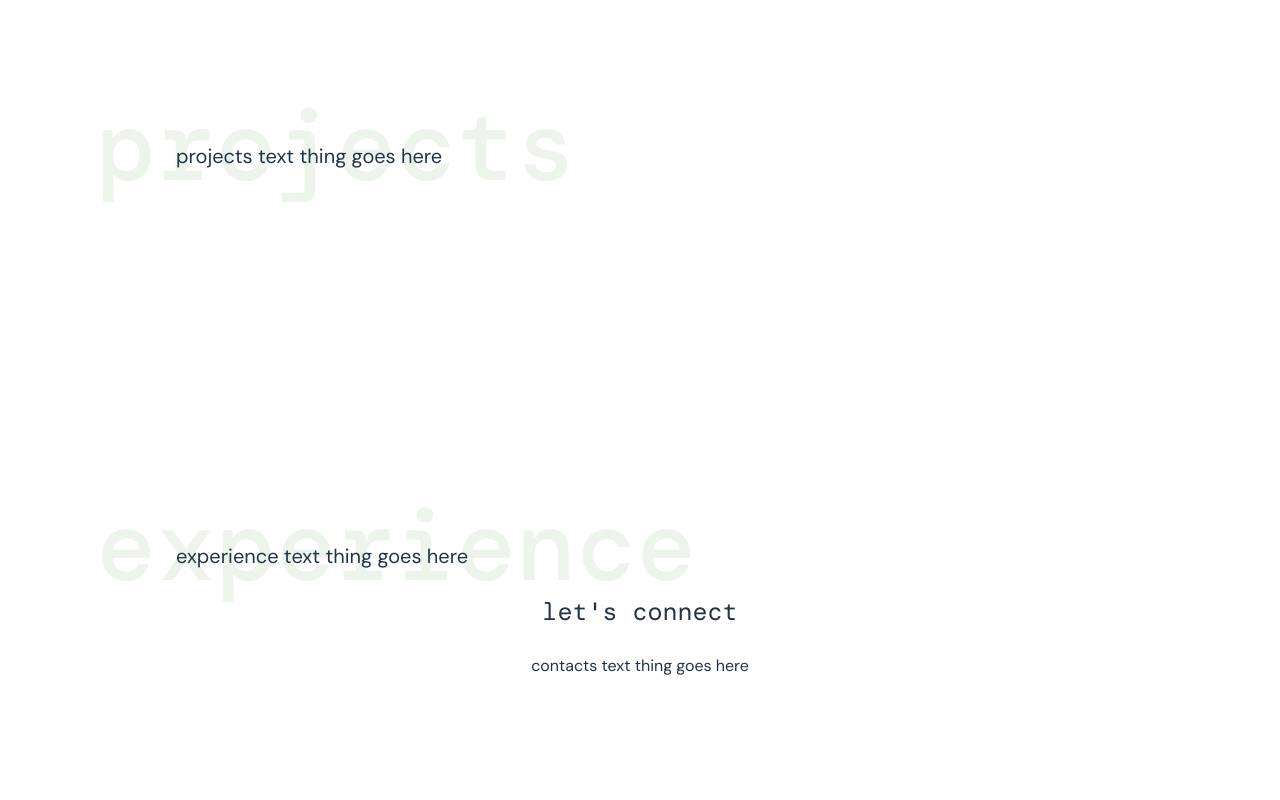
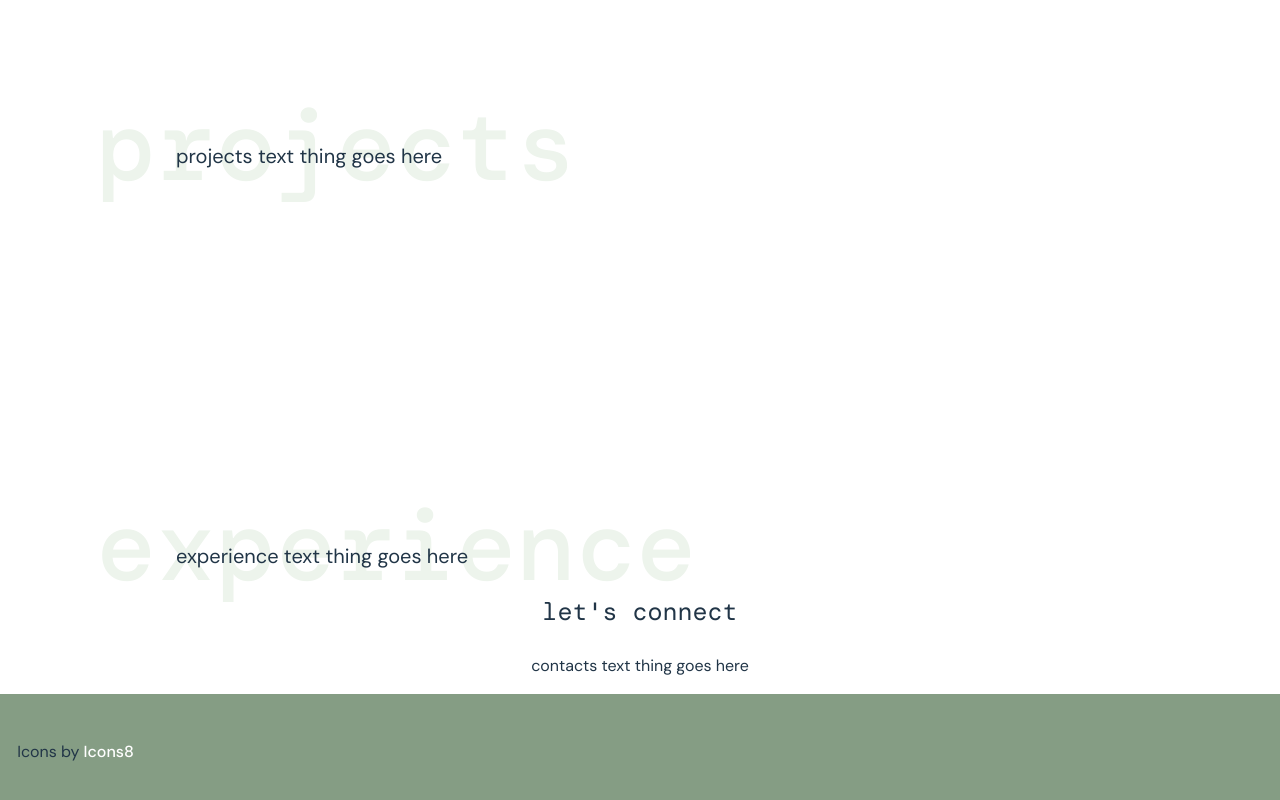
Before and after one commit to laurenp-2/lp_portfolio, a React (Vite) app: page / in a window 1280 px wide. Shown: the part 1424-2224 px from the top of the page. Before the commit the page ends 2175 px from the top, so only its background shows below. Built offline with nearby package versions, Linux system fonts and the light colour scheme; a web font is replaced by a local one.

Commit message:
feat: add footer and icon credits

```diff
--- a/src/App.tsx
+++ b/src/App.tsx
@@ -16,6 +16,12 @@ function App() {
       <Projects />
       <Experience />
       <Contact />
+      <div className="footer">
+        <p>Icons by&nbsp;</p>
+        <a href="https://icons8.com/" target="_blank">
+          Icons8
+        </a>
+      </div>
     </>
   );
 }
--- a/src/index.css
+++ b/src/index.css
@@ -300,3 +300,18 @@ button:focus-visible {
 hr {
   z-index: 200;
 }
+
+.footer {
+  padding: 30px;
+  display: flex;
+  align-items: center;
+  left: -1%;
+  position: absolute;
+  width: 100vw;
+  background-color: #859d84;
+}
+
+.footer a {
+  color: white;
+  white-space: pre;
+}
```
